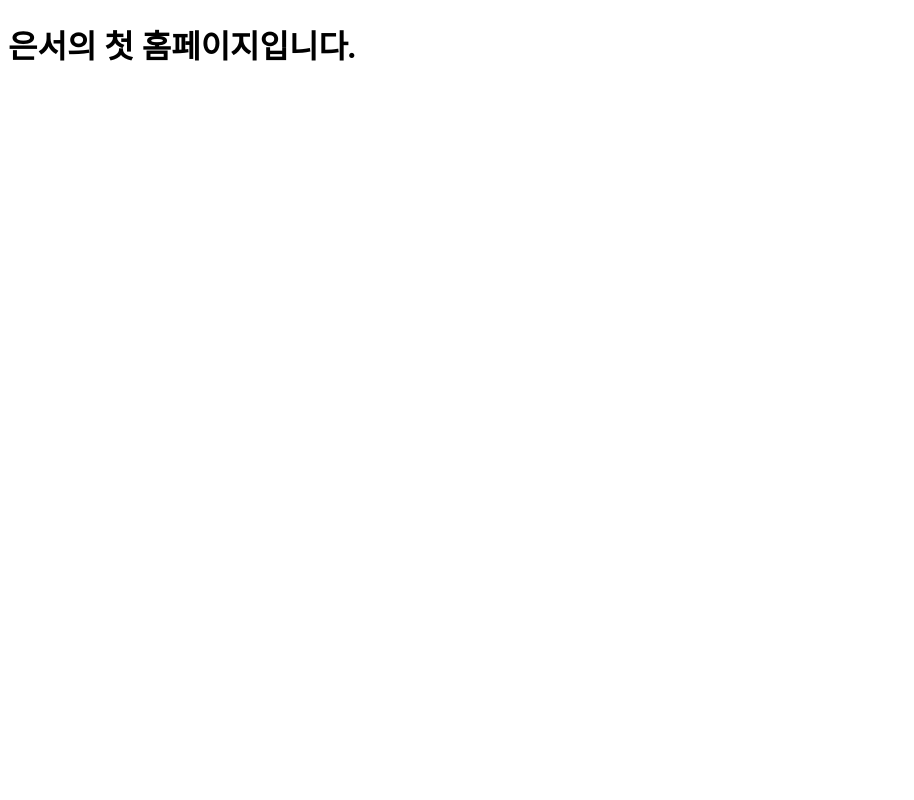
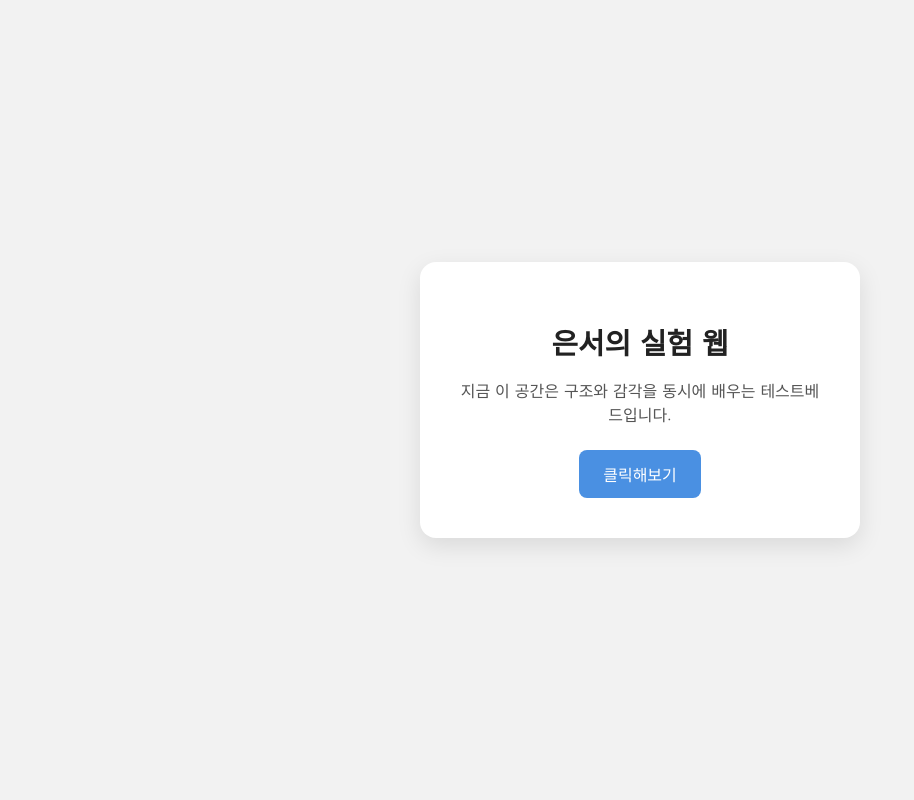
Before and after one commit to rloss/eunseo-web, a Flask app: page / in a window 1280 px wide. Shown: the whole page, without its empty margins (0-914 px from the left). Run offline with Flask 3, Linux system fonts and the light colour scheme.

Commit message:
🎨 실험용 카드형 디자인 적용

```diff
--- a/templates/index.html
+++ b/templates/index.html
@@ -1,10 +1,62 @@
 <!DOCTYPE html>
 <html lang="ko">
 <head>
-    <meta charset="UTF-8">
-    <title>은서의 첫 홈페이지</title>
+  <meta charset="UTF-8">
+  <title>은서 실험실</title>
+  <link href="https://fonts.googleapis.com/css2?family=Gowun+Dodum&display=swap" rel="stylesheet">
+  <style>
+    body {
+      margin: 0;
+      padding: 0;
+      font-family: 'Gowun Dodum', sans-serif;
+      background-color: #f2f2f2;
+      height: 100vh;
+      display: flex;
+      justify-content: center;
+      align-items: center;
+    }
+
+    .card {
+      background-color: #ffffff;
+      padding: 40px;
+      border-radius: 16px;
+      box-shadow: 0 8px 24px rgba(0, 0, 0, 0.1);
+      text-align: center;
+      width: 360px;
+    }
+
+    h1 {
+      font-size: 1.8rem;
+      margin-bottom: 12px;
+      color: #222;
+    }
+
+    p {
+      font-size: 1rem;
+      color: #555;
+      margin-bottom: 24px;
+    }
+
+    button {
+      background-color: #4a90e2;
+      color: white;
+      border: none;
+      padding: 12px 24px;
+      font-size: 1rem;
+      border-radius: 8px;
+      cursor: pointer;
+    }
+
+    button:hover {
+      background-color: #3578c0;
+    }
+  </style>
 </head>
 <body>
-    <h1>은서의 첫 홈페이지입니다.</h1>
+  <div class="card">
+    <h1>은서의 실험 웹</h1>
+    <p>지금 이 공간은 구조와 감각을 동시에 배우는 테스트베드입니다.</p>
+    <button>클릭해보기</button>
+  </div>
 </body>
 </html>
```
